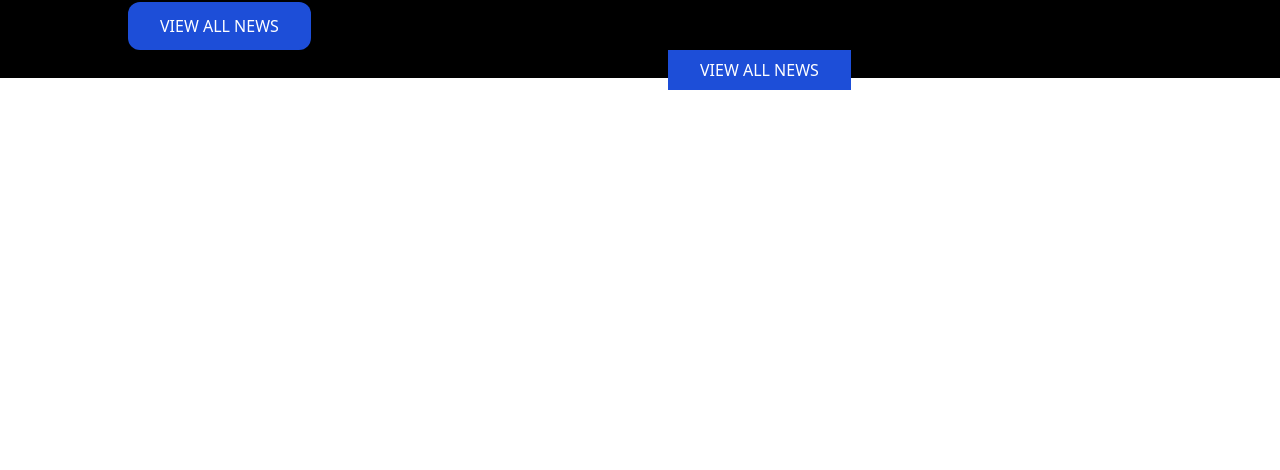
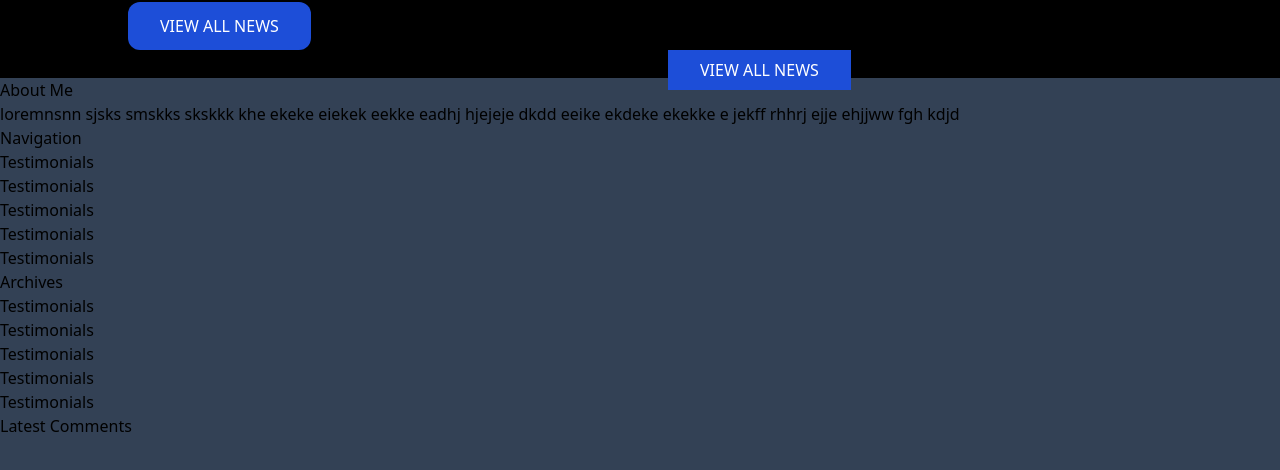
Before and after one commit to muyasamuel/fitness_portfolio, a React (Create React App) app: page / in a window 1280 px wide. Shown: the part 2002-2472 px from the top of the page. Before the commit the page ends 2092 px from the top, so only its background shows below. Built offline with nearby package versions, Linux system fonts and the light colour scheme.

Commit message:
adding a summary section

```diff
--- a/src/App.js
+++ b/src/App.js
@@ -1,3 +1,4 @@
+import Summary from "./components/Summary";
 import HomePage from "./components/HomePage";
 import Main from "./components/Main";
 import MainContent from "./components/MainContent";
@@ -10,6 +11,7 @@ function App() {
      <Tweets />
      <Main />
      <MainContent />
+     <Summary />
     </div>
   );
 }
--- /dev/null
+++ b/src/components/Summary.js
@@ -0,0 +1,43 @@
+import React from 'react'
+
+function Footer() {
+  return (
+    <div className='h-[30rem] w-screen bg-slate-700'>
+        <div>
+            <h1>About Me</h1>
+            <p>loremnsnn sjsks smskks skskkk khe ekeke  eiekek eekke eadhj
+                hjejeje dkdd  eeike  ekdeke ekekke e jekff  rhhrj ejje  ehjjww
+                fgh kdjd
+            </p>
+        </div>
+        <div>
+            <h1>Navigation</h1>
+            <ul>
+                <li>Testimonials</li>
+                <li>Testimonials</li>
+                <li>Testimonials</li>
+                <li>Testimonials</li>
+                <li>Testimonials</li>
+            </ul>
+        </div>
+        <div>
+            <h1>Archives</h1>
+            <ul>
+                <li>Testimonials</li>
+                <li>Testimonials</li>
+                <li>Testimonials</li>
+                <li>Testimonials</li>
+                <li>Testimonials</li>
+            </ul>
+
+        </div>
+        <div>
+            <h1>Latest  Comments</h1>
+            <div></div>
+            <div></div>
+        </div>
+    </div>
+  )
+}
+
+export default Footer;
```
